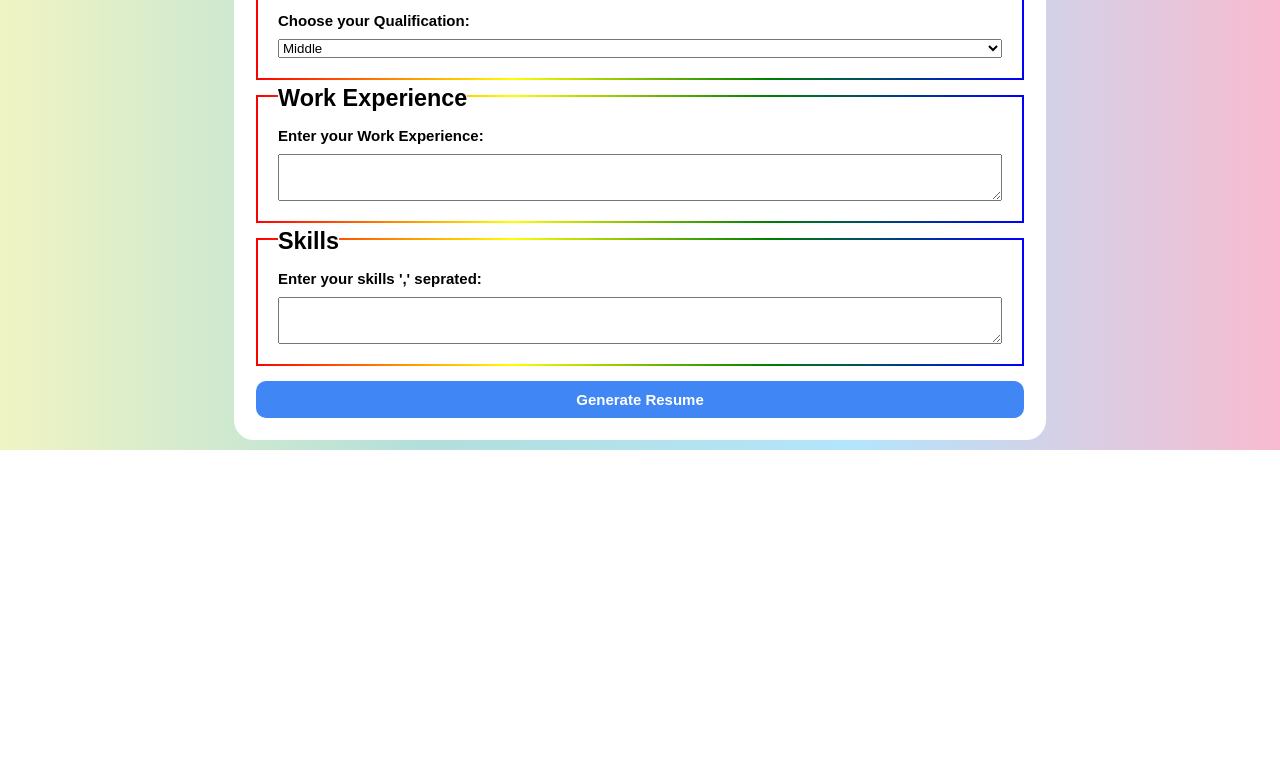
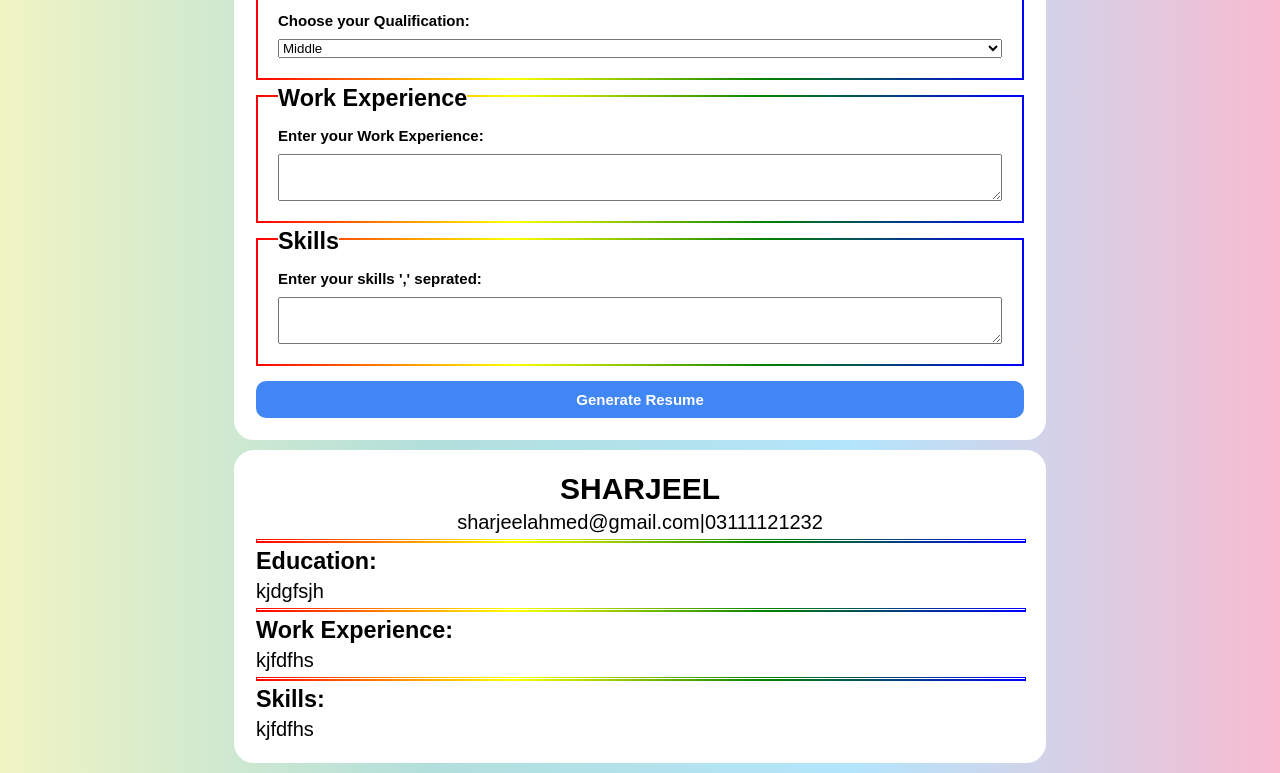
Before and after one commit to Sharjeelcode/GOV_Q2_ResumeBuilder, a plain HTML site: page index.html in a window 1280 px wide. Shown: the part 417-1190 px from the top of the page. Before the commit the page ends 867 px from the top, so only its background shows below. Drawn offline with Linux system fonts and the light colour scheme.

Commit message:
UI of resume updated

```diff
--- a/index.html
+++ b/index.html
@@ -71,6 +71,23 @@
           <button class="submit_btn">Generate Resume</button>
         </form>
       </div>
+      <div class="resume_output">
+        <div class="resume">
+          <h1 id="resume_name">sharjeel</h1>
+          <div class="num_email">
+            <p>sharjeelahmed@gmail.com<span>|</span>03111121232</p>
+          </div>
+          <hr>
+          <h3>Education:</h3>
+          <p id="education">kjdgfsjh</p>
+          <hr>
+          <h3>Work Experience:</h3>
+          <p id="work_experience">kjfdfhs</p>
+          <hr>
+          <h3>Skills:</h3>
+          <p id="work_experience">kjfdfhs</p>
+        </div>
+      </div>
     </main>
   </body>
 </html>
--- a/style.css
+++ b/style.css
@@ -82,3 +82,43 @@ label {
   color: white;
   border: none;
 }
+
+.resume_output {
+  display: flex;
+  justify-content: center;
+}
+.resume {
+  padding: 20px;
+  border: 2px solid white;
+  font-size: 20px;
+  border-radius: 20px;
+  display: flex;
+  flex-direction: column;
+  gap: 5px;
+  background-color: white;
+  color: black;
+  width: 60vw;
+}
+.resume h1 {
+  text-transform: uppercase;
+  font-size: 30px;
+}
+.num_email {
+  display: flex;
+  align-items: center;
+  text-align: center;
+  justify-content: center;
+}
+hr {
+  border-bottom: 2px solid;
+  border-image: linear-gradient(to right, red, yellow, green, blue) 1;
+  width: 100%;
+  height: 1px;
+}
+h3 p {
+  text-align: left;
+  margin: 40px 0px;
+}
+#resume_name {
+  text-align: center;
+}
```
